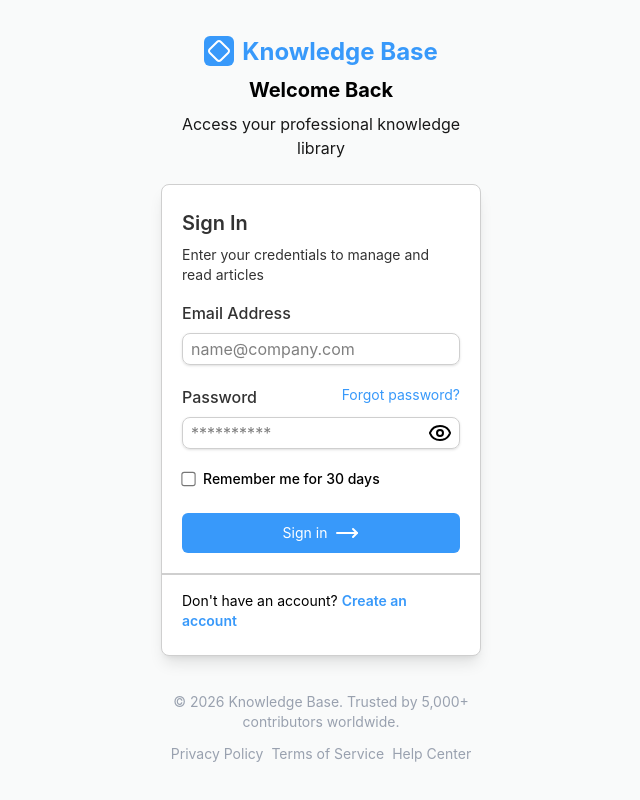
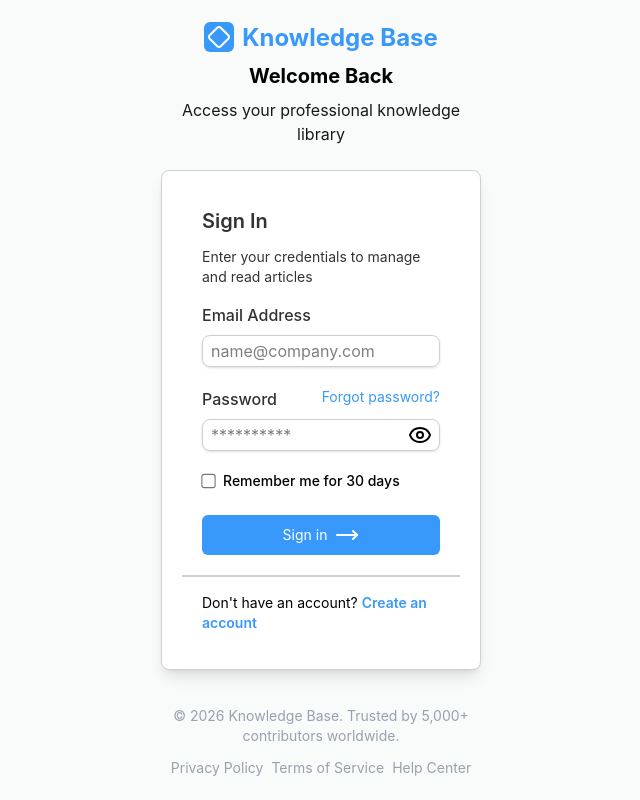
Before and after one commit to bonsonalo/knowledge_base, a React (Vite) app in the folder frontend/: page /login in a window 1280 px wide. Shown: the whole page, without its empty margins (319-959 px from the left). Built offline with nearby package versions, Linux system fonts and the light colour scheme; no server answers; a web font is replaced by a local one.

Commit message:
fix: add the padding top and bottom for the container

```diff
--- a/frontend/src/pages/LoginPage.tsx
+++ b/frontend/src/pages/LoginPage.tsx
@@ -41,11 +41,11 @@ export function LoginPage() {
                 <div className="font-bold text-xl mb-2 flex justify-center">Welcome Back</div>
                 <div className="text-center opacity-90 mb-6">Access your professional knowledge library</div>
                 <div
-                    className="flex flex-col w-full px-5 rounded-lg shadow-lg mb-9"
+                    className="flex flex-col w-full px-5 lg:px-10 lg:py-3 rounded-lg shadow-lg mb-9"
                     style={{border: ".3px solid #cfcfcf", backgroundColor: "#FFFFFF"}}
                     >
                     <div className="mr-auto text-xl opacity-80 font-semibold pt-6">Sign In</div>
-                    <div className="text-sm font-normal opacity-80 mt-2 mb-4">Enter your credentials to manage and read articles</div>
+                    <div className="text-sm font-normal opacity-80 mt-3 mb-4">Enter your credentials to manage and read articles</div>
                     <div className="flex flex-col gap-2 mb-5">
                         <div
                             className="font-base opacity-80 text-base"
```
